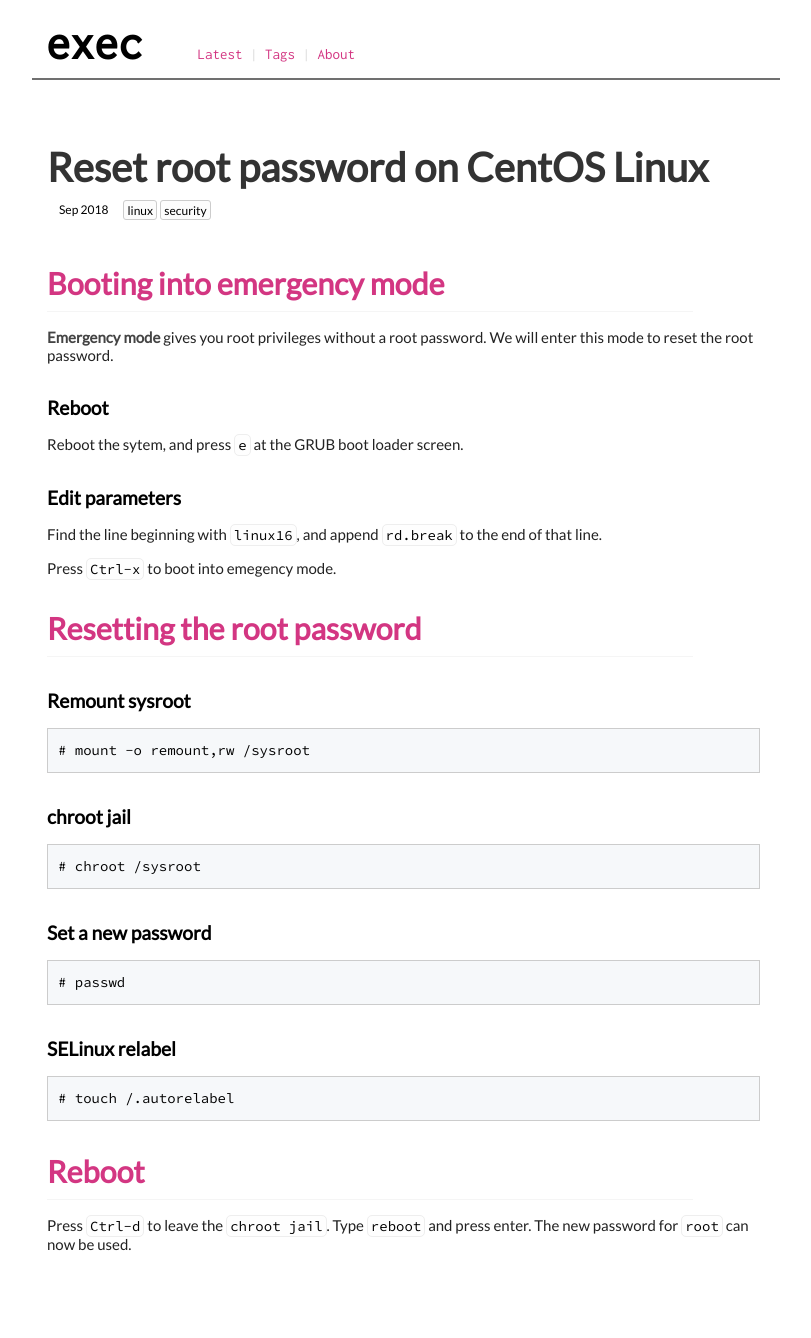
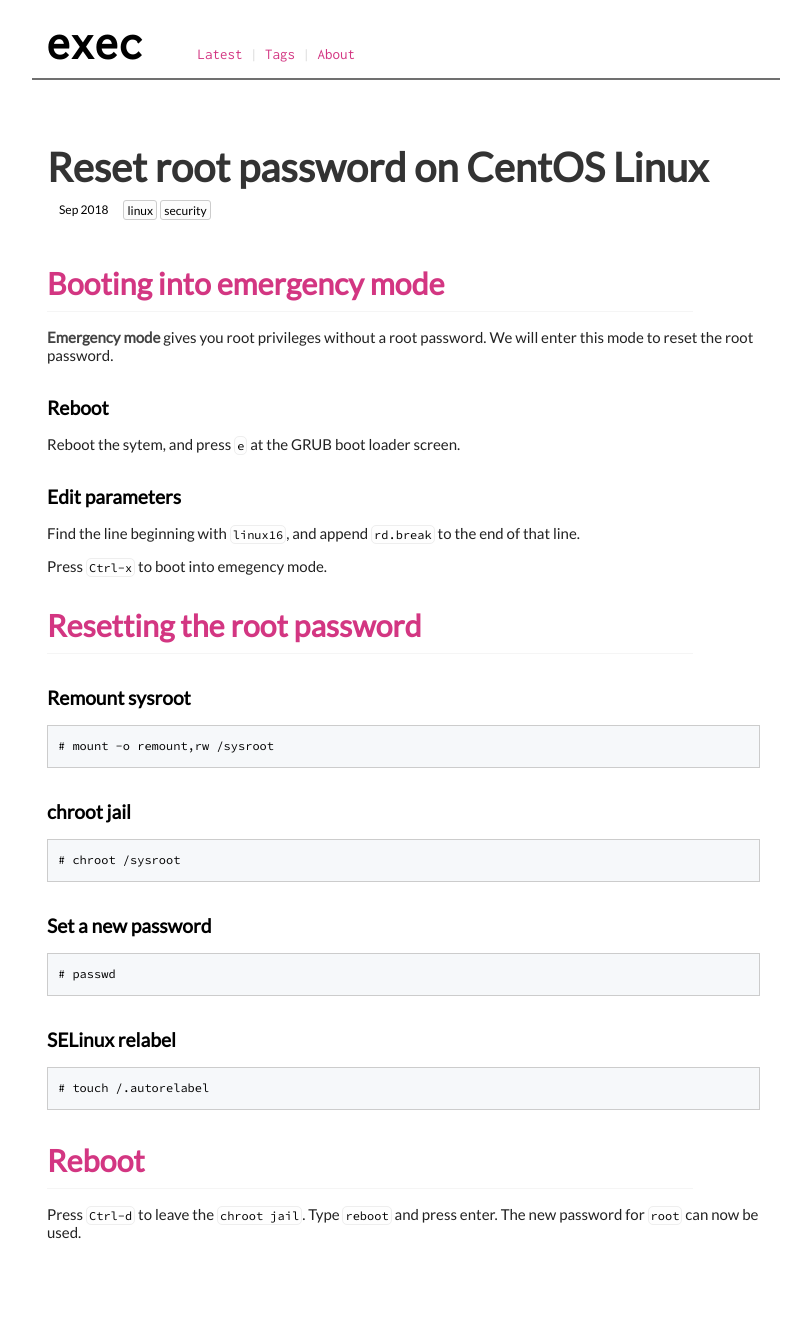
Before and after one commit to execas/execas.github.io, a Jekyll site: the page built from _posts/2018-09-03-reset-root-password-on-centos-linux.md, in a window 1280 px wide. Shown: the whole page, without its empty margins (234-1045 px from the left). Built offline with Jekyll 4.4.1, drawn with Linux system fonts in a browser that asks for light colours.

Commit message:
Update execas.css

```diff
--- a/css/execas.css
+++ b/css/execas.css
@@ -83,12 +83,12 @@
      font-family: "Source Code Pro", monospace;
      whitespace:normal;
      color:#000000;
-     font-size:14px;
+     font-size:12px;
      border-width: 1px;
      border-style: solid;
      border-radius:5px;
      border-color: #eeeeee;
-     padding:1px 3px;
+     padding:1px 2px;
 }
 
 h1,h2,h3,h4,h5,h6 {
```
